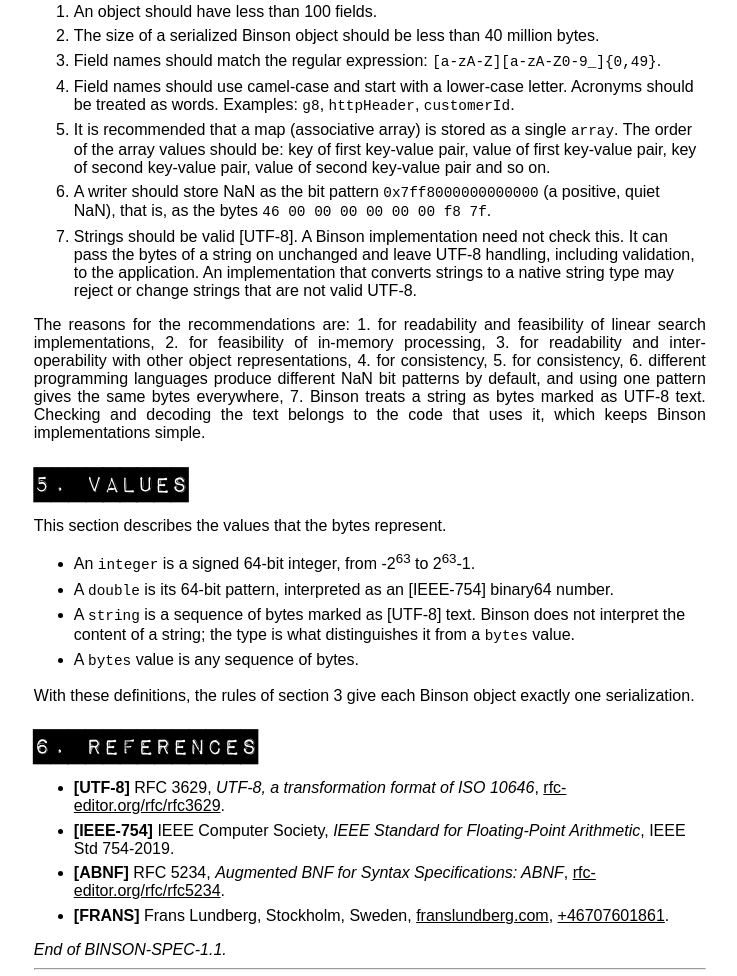
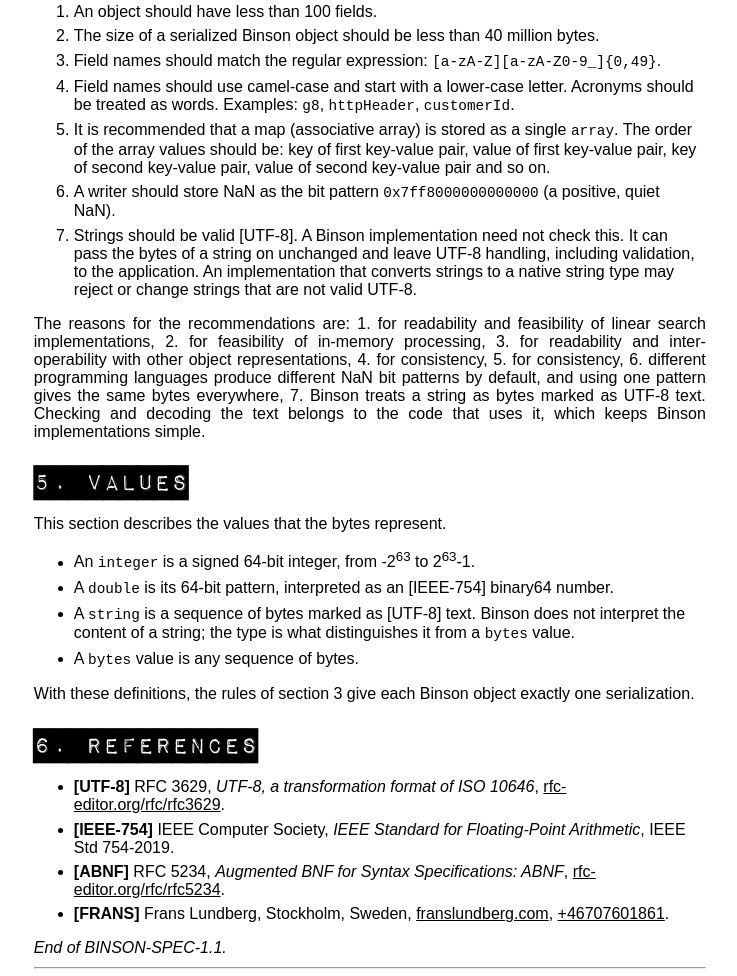
Before and after one commit to franslundberg/binson.org, a plain HTML site: page docs/index.html in a window 1280 px wide. Shown: the part 1927-2903 px from the top of the page, without its empty margins (43-780 px from the left). Drawn offline with Linux system fonts and the light colour scheme.

Commit message:
minor edit

```diff
--- a/docs/index.html
+++ b/docs/index.html
@@ -176,8 +176,7 @@ following rules are fulfilled.</p>
     first key-value pair, key of second key-value pair, value of second key-value
     pair and so on.</li>
   <li>A writer should store NaN as the bit pattern
-    <span class="source">0x7ff8000000000000</span> (a positive, quiet NaN),
-    that is, as the bytes <span class="source">46 00 00 00 00 00 00 f8 7f</span>.</li>
+    <span class="source">0x7ff8000000000000</span> (a positive, quiet NaN).</li>
   <li>Strings should be valid [UTF-8]. A Binson implementation need not check
     this. It can pass the bytes of a string on unchanged and leave UTF-8
     handling, including validation, to the application. An implementation
```
